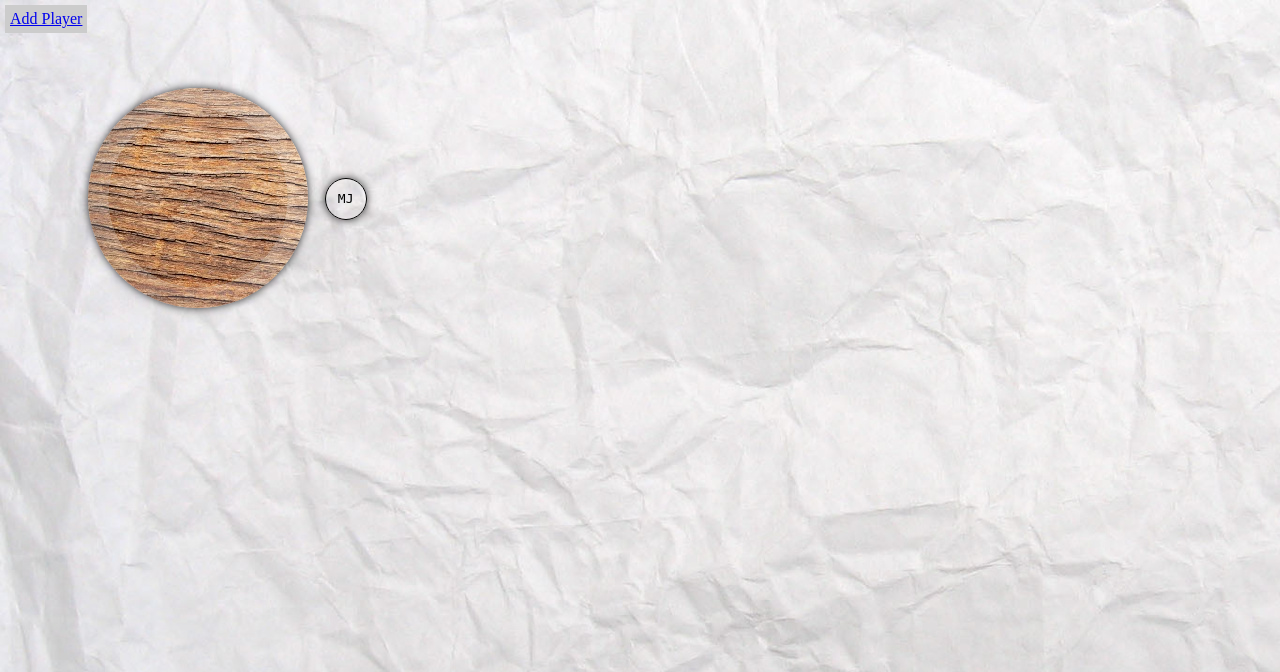
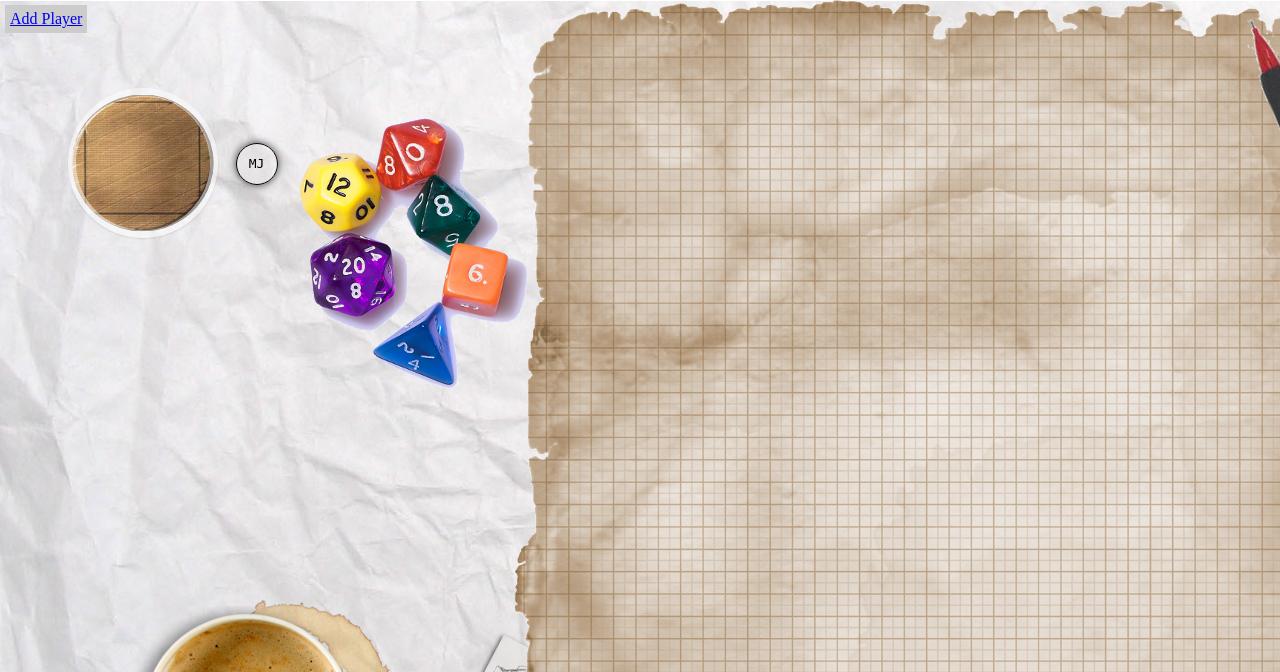
Before and after one commit to DeretsunGit/LoliRoundTable, a PHP site: page / in a window 1280 px wide. Shown: the top 672 px of the page. Run offline with PHP 8.4, Linux system fonts and the light colour scheme.

```diff
--- a/CircleTest/index.php
+++ b/CircleTest/index.php
@@ -12,14 +12,9 @@
 	<body>
 		<div class="Tab-grid">
 			<div class="Tab-item Tab-img-1">
-				<div class="Tab-info-wrap">
-					<div class="Tab-info">
-						<div class="Tab-info-front Tab-img-1"></div>
-						<div class="Tab-info-back">
-						<h3>D&D 3.5</h3>
-						<p>by Deretsun <a href="http://en.wikipedia.org/wiki/Tsundere">More informations</a></p>
-						</div>
-					</div>
+				<div class="Tab-info">
+					<h3>D&D 3.5</h3>
+					<p>by Deretsun <a href="http://en.wikipedia.org/wiki/Tsundere">More informations</a></p>
 				</div>
 			</div>
 		</div>
--- a/CircleTest/style.css
+++ b/CircleTest/style.css
@@ -1,30 +1,7 @@
 body
 {
 	padding: 60px;
-	background-image: url(paper.jpg);
-}
-
-/*.Table
-{
-	margin: 0 auto;
-	width: 200px;
-	height: 200px;
-	border-radius: 200px;
-	border: 1px solid #000;
-	position: relative;
-	z-index: -1;
-	background: url(heh.jpg) no-repeat;
-	box-shadow: 0 0 8px rgba(0, 0, 0, .8);
-	-moz-box-shadow: 0 0 8px rgba(0, 0, 0, .8);
-} */
-
-.Tab-grid {
-	width: 220px;
-	height: 220px;
-	display: inline-block;
-	text-align: center;
-	margin: 20px;
-	z-index: 1;
+	background-image: url(scene.png);
 }
 
 .Tab-item {
@@ -32,86 +9,74 @@ body
 	width: 100%;
 	height: 100%;
 	border-radius: 50%;
+	overflow: hidden;
     position: relative;
-	box-shadow: 0 0 8px rgba(0, 0, 0, .8);
-	-moz-box-shadow: 0 0 8px rgba(0, 0, 0, .8);
+	box-shadow:
+		inset 0 0 0 8px rgba(255, 255, 255, 0.5),
+		0 1px 2px rgba(0,0,0,0.1);
+	transition: all 0.4s ease-in-out;
     cursor: default;
-	z-index: 1;
+	/* z-index: 1; */
 }
 
-.Tab-info-wrap {
-	position: absolute;
-    width: 180px;
-    height: 180px;
-    border-radius: 50%;
-    perspective: 800px;
-    transition: all 0.4s ease-in-out;
-    top: 20px;
-    left: 20px;
-    background: #f9f9f9 url(paper.jpg);
-    box-shadow:
-        0 0 0 20px rgba(255,255,255,0.2),
-        inset 0 0 3px rgba(115,114, 23, 0.8);
+.Tab-grid {
+    margin: 20px 0 0 0;
+    padding: 0;
+    list-style: none;
+    display: block;
+    text-align: center;
+    width: 150px;
+	height: 150px;
 }
 
 .Tab-info {
 	position: absolute;
-    width: 180px;
-    height: 180px;
+	background: rgba(139,69,19,0.3);
+    width: inherit;
+    height: inherit;
     border-radius: 50%;
+	overflow: hidden;
+	opacity: 0;
     transition: all 0.4s ease-in-out;
-    transform-style: preserve-3d;
-}
-
-.Tab-info > div {
-    display: block;
-    position: absolute;
-    width: 100%;
-    height: 100%;
-    border-radius: 50%;
-    background-position: center center;
-    backface-visibility: hidden;
-}
-
-.Tab-info .Tab-info-back {
-	transform: rotate3d(0,1,0,180deg);
-    /*background: #000;*/
-	background-image: url(test2.jpg);
+	transform: scale(0);
 }
 
 .Tab-img-1 {
-    background-image: url(test2.jpg);
+    background-image: url(table3.png);
 }
 
 .Tab-info h3 {
-    color: #000;
+    color: #FFF;
     text-transform: uppercase;
     letter-spacing: 2px;
-    font-size: 26px;
-    margin: 0 15px;
-    padding: 40px 0 0 0;
-    height: 90px;
+    font-size: 22px;
+    margin: 0 30px;
+    padding: 45px 0 0 0;
+    height: 140px;
     font-family: 'Open Sans', Arial, sans-serif;
     text-shadow:
-        0 0 1px #000,
-        0 1px 2px rgba(255,255,255,0.3);
+        0 0 1px #FFF,
+        0 1px 2px rgba(0,0,0,0.3);
 }
 
 .Tab-info p {
-    color: #000;
-    padding: 10px 5px;
-    margin: -60px 20px;
-    font-size: 16px;
-    border-top: 1px solid rgba(255,255,255,0.5);
+    color: #FFF;
+	padding: 10px 5px;
+	font-style: italic;
+    margin: 0 30px;
+    font-size: 12px;
+	opacity: 0;
+	border-top: 1px solid rgba(255,255,255,0.5);
+	transition: all 1s ease-in-out 0.4s;
 }
 
 .Tab-info p a {
     display: block;
-    color: rgba(0,0,0,0.7);
+    color: rgba(255,255,255,0.7);
     font-style: normal;
     font-weight: 700;
     text-transform: uppercase;
-    font-size: 14px;
+    font-size: 9px;
     letter-spacing: 1px;
     padding-top: 4px;
     font-family: 'Open Sans', Arial, sans-serif;
@@ -121,14 +86,19 @@ body
     color: rgba(255,242,34, 0.8);
 }
 
-.Tab-item:hover .Tab-info-wrap {
+.Tab-item:hover {
     box-shadow:
-        0 0 0 0 rgba(255,255,255,0.8),
-        inset 0 0 3px rgba(115,114, 23, 0.8);
+		inset 0 0 0 1px rgba(255,255,255, 0.1),
+        0 1px 2px rgba(0,0,0,0.1);
 }
 
 .Tab-item:hover .Tab-info {
-    transform: rotate3d(0,1,0,-180deg);
+    transform: scale(1);
+	opacity: 1;
+}
+
+.Tab-item:hover .Tab-info p {
+	opacity: 1;
 }
 
 #player
--- a/CircleTest/user.js
+++ b/CircleTest/user.js
@@ -28,8 +28,8 @@ function Spawn(player)
 	};
 
 	var PlayerPos = {
-		x: CentrePos.x + ((ElemDim.x * 2 / 3) * Math.cos(GetPercPerPlayer(players) * PlayersPlaced * Math.PI / 180)) - ($("#player-example").width() / 2),
-		y: CentrePos.y + ((ElemDim.y * 2 / 3) * Math.sin(GetPercPerPlayer(players) * PlayersPlaced * Math.PI / 180)) - ($("#player-example").height() / 2)
+		x: CentrePos.x + ((ElemDim.x * 0.75) * Math.cos(GetPercPerPlayer(players) * PlayersPlaced * Math.PI / 180)) - ($("#player-example").width() / 2),
+		y: CentrePos.y + ((ElemDim.y * 0.75) * Math.sin(GetPercPerPlayer(players) * PlayersPlaced * Math.PI / 180)) - ($("#player-example").height() / 2)
 	};
 
 	PlayersPlaced++;
```
Also changed, not shown: CircleTest/paper.jpg (deleted), CircleTest/scene.png (added), CircleTest/table3.png (added), CircleTest/test2.jpg (deleted).
